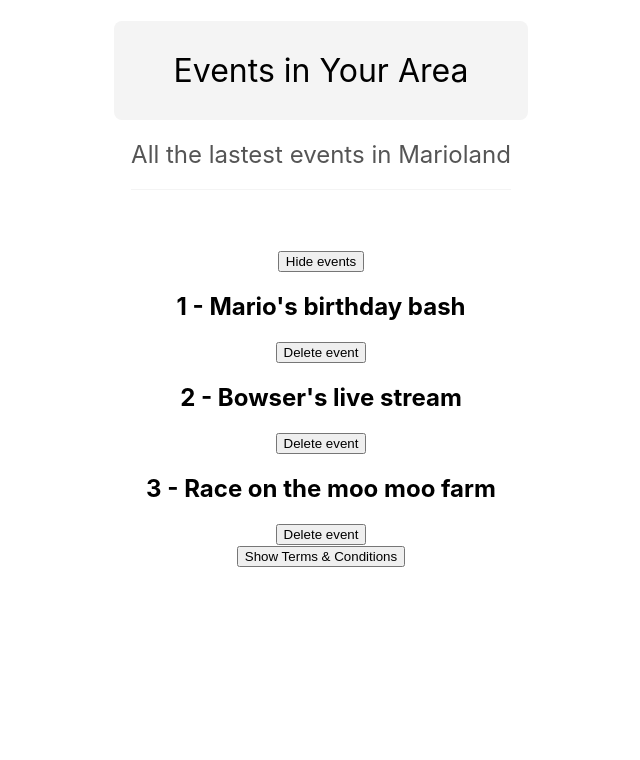
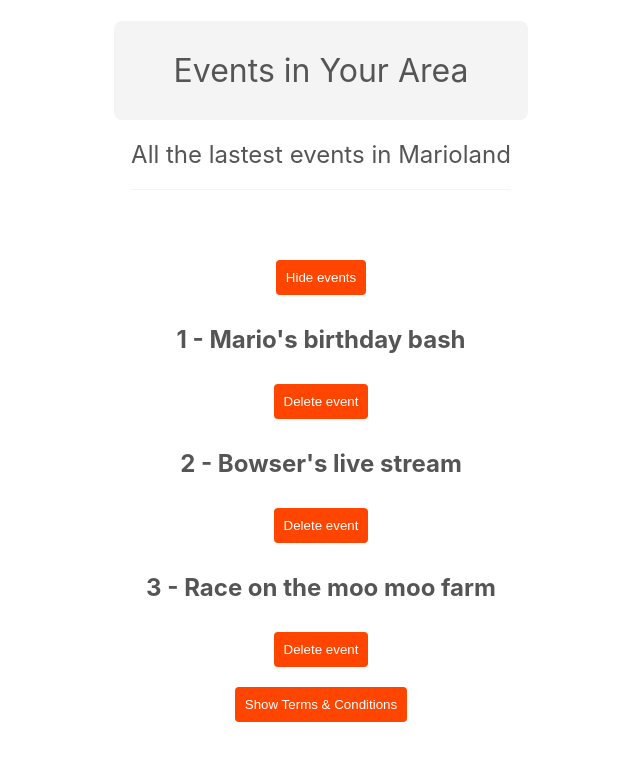
Before and after one commit to dselasea/my-first-react-app, a React (Create React App) app: page / in a window 1280 px wide. Shown: the top 760 px of the page, without its empty margins (319-959 px from the left). Built offline with nearby package versions, Linux system fonts and the light colour scheme.

Commit message:
Using global styles

```diff
--- a/src/components/EventList.js
+++ b/src/components/EventList.js
@@ -13,4 +13,4 @@ function EventList({events, handleClick}) {
   )
 }
 
-export default EventList
+export default EventList;
--- a/src/index.css
+++ b/src/index.css
@@ -10,6 +10,20 @@ body {
 code {
   font-family: source-code-pro, Menlo, Monaco, Consolas, 'Courier New',
     monospace;
+}
+
+p, h1, h2 {
+  color: #555;
+}
+
+button {
+  background: #ff4500;
+  color: #fff;
+  padding: 10px;
+  border: 0;
+  border-radius: 4px;
+  margin: 10px auto;
+  cursor: pointer;
 }
 
 .title {
```
